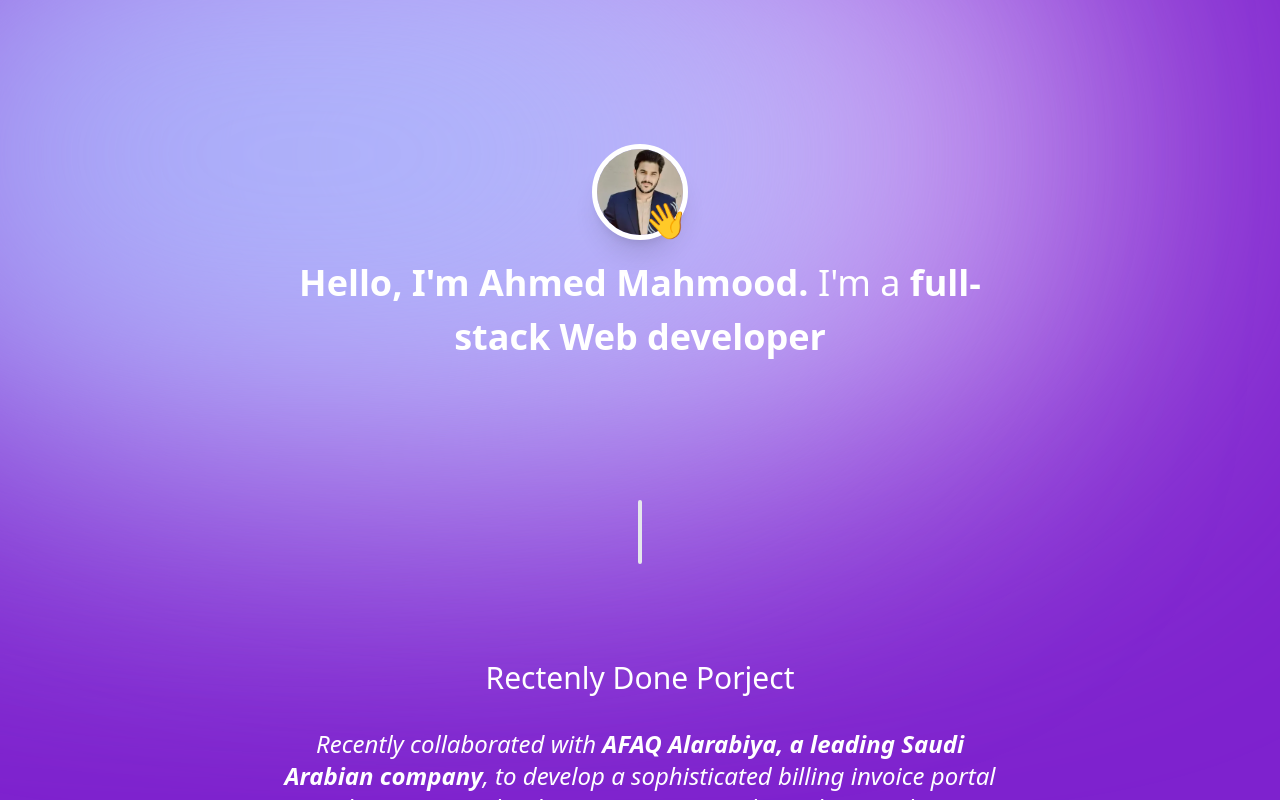
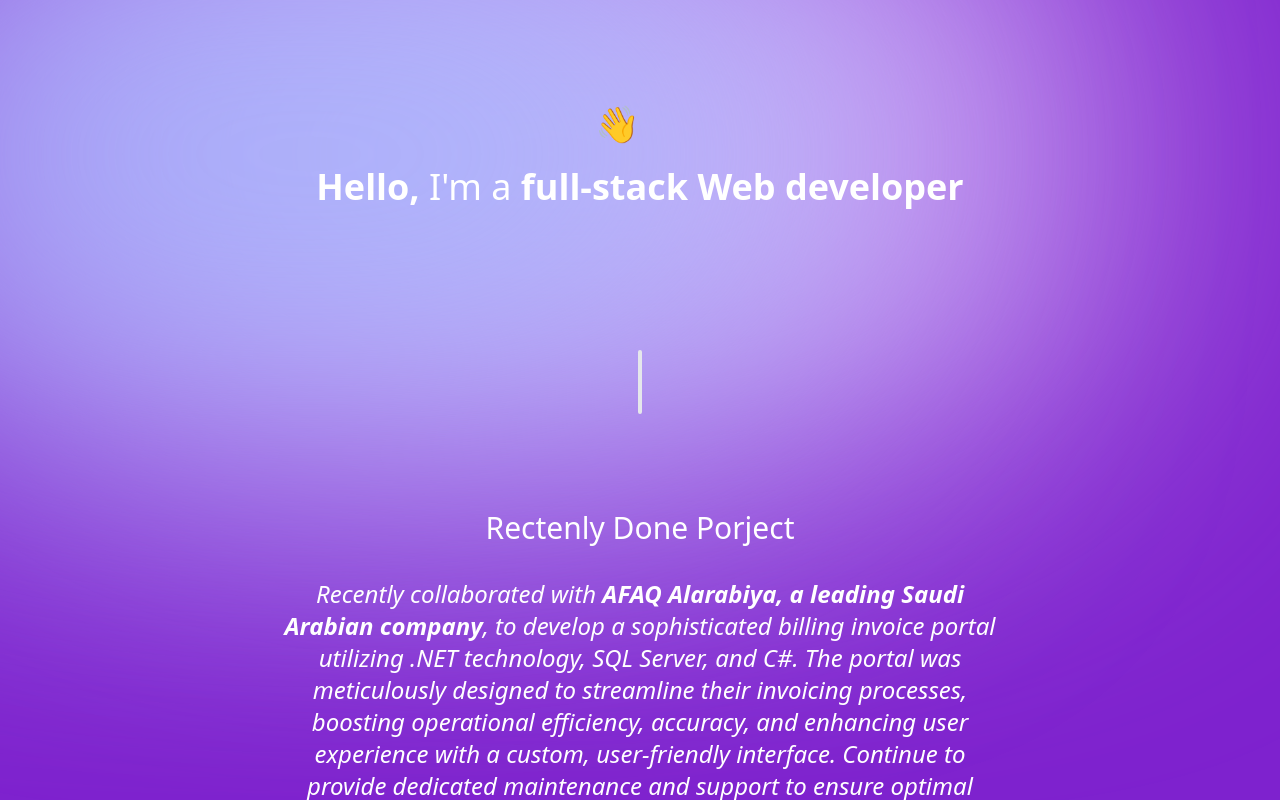
Before and after one commit to Ahmed8008/websiteportfolio, a Next.js app: page / in a window 1280 px wide. Shown: the top 800 px of the page. Built offline with nearby package versions, Linux system fonts and the light colour scheme.

Commit message:
Update Intro.tsx

```diff
--- a/app/components/Intro.tsx
+++ b/app/components/Intro.tsx
@@ -24,15 +24,6 @@ export default function Intro()
                 >
 
 
-            <Image
-                src="/pic.png"
-                 width="192"
-                  height="192"
-                  color='white'
-                  priority={true}
-                  className='h-24 w-24 rounded-full object-cover border-[0.35rem] border-white shadow-xl'
-                  alt="Ahmed Portfolio"
-                 />
                  </motion.div>
                     <motion.span  className='absolute bottom-0 right-0 text-4xl'
                         initial={{opacity:0, scale:0}}
@@ -51,7 +42,7 @@ export default function Intro()
            animate={{opacity: 1, scale: 1}}
            transition={{type:"tween", duration:0.2, }}
          >
-            <span className='font-bold'> Hello, I'm Ahmed Mahmood.
+            <span className='font-bold'> Hello,
             </span> I'm a {""}
 
             <span className='font-bold'>full-stack
```
